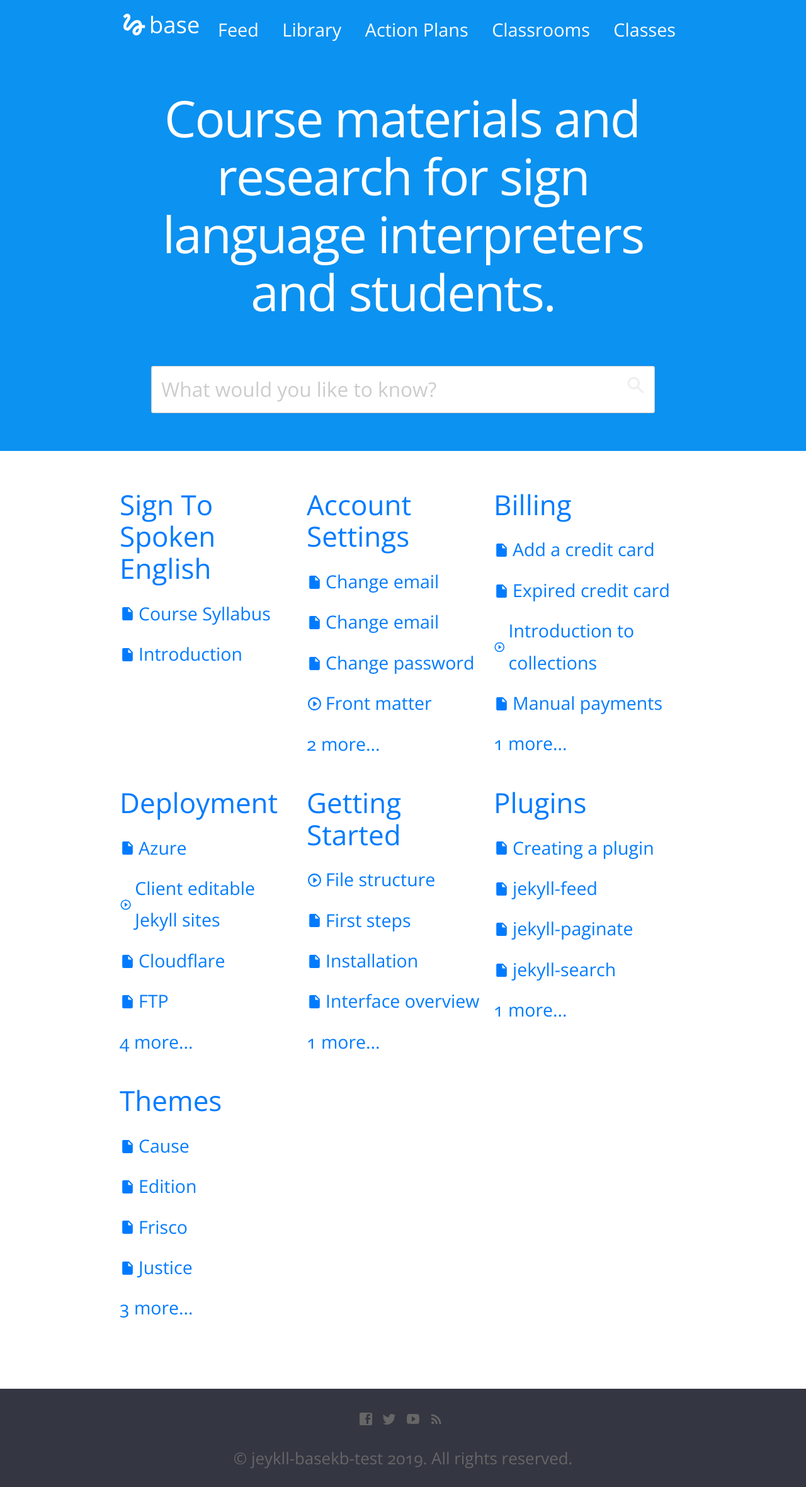
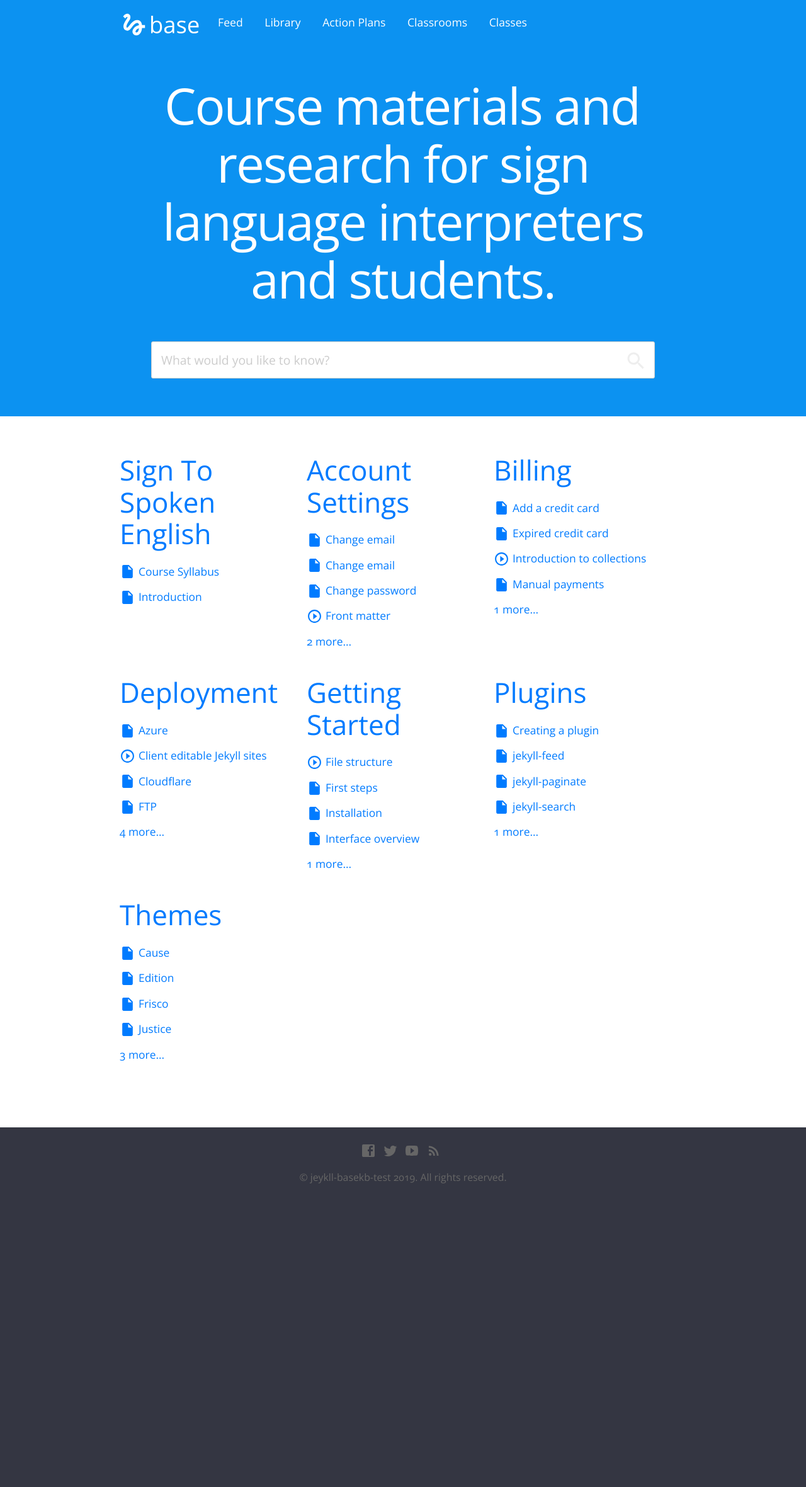
Before and after one commit to intrpr/jeykll-basekb-test, a Jekyll site: the page built from index.html, in a window 1280 px wide. Shown: the whole page at 63% size. Built offline with Jekyll 4.4.1, drawn with Linux system fonts in a browser that asks for light colours; nearby versions of some CDN libraries; after the commit the page ends 1903 px from its top, so only the background shows below that.

Commit message:
Update typography.scss

```diff
--- a/_sass/typography.scss
+++ b/_sass/typography.scss
@@ -11,8 +11,8 @@ body {
 	max-height: 100%;
 	font-family: "Open Sans", serif;
 	letterqq-spacing: 0.01rem;
-	font-size: 1.8em;
-	line-height: 1.75em;
+	font-size: 1.1em;
+	line-height: 1.5em;
 	color: #3A4145;
 	-webkit-font-feature-settings: 'kern' 1;
 	-moz-font-feature-settings: 'kern' 1;
```
